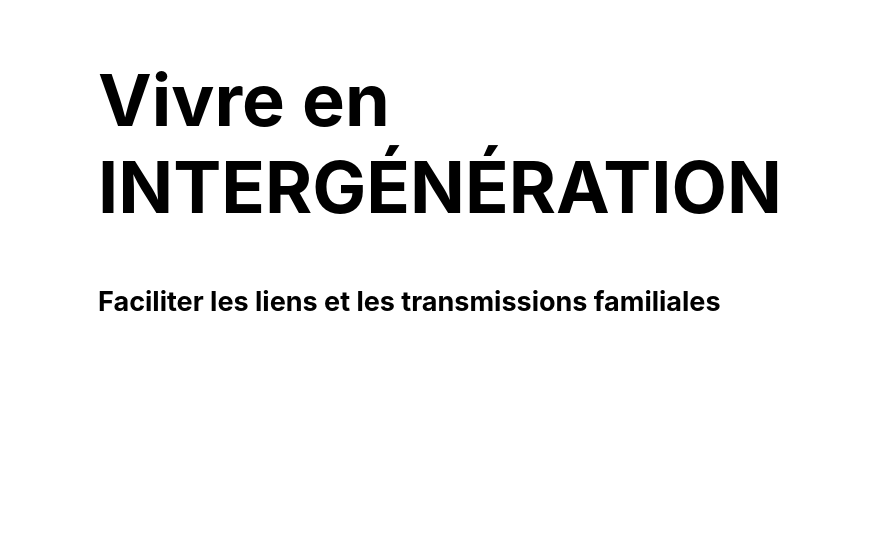
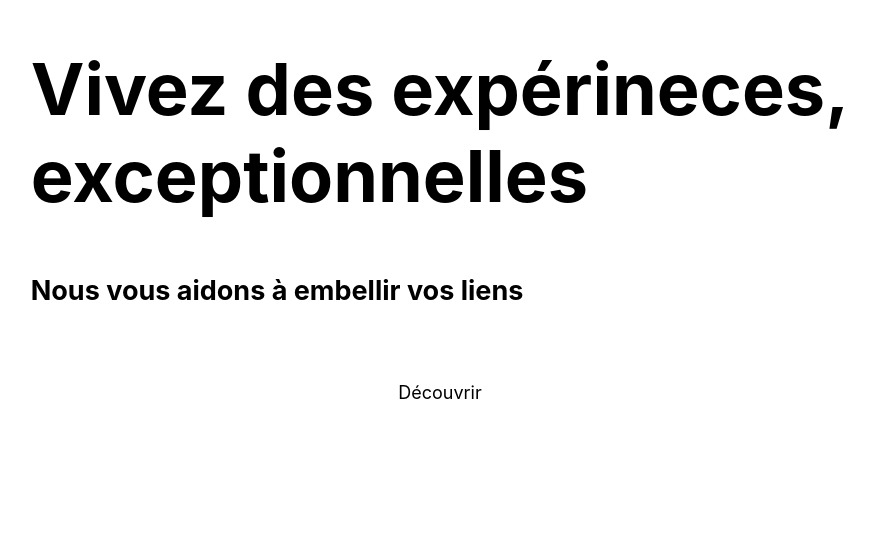
Before and after one commit to Forofoot/tropican-lp, a Next.js app: page / in a window 1280 px wide. Shown: the part 260-800 px from the top of the page, without its empty margins (200-1074 px from the left). Built offline with nearby package versions, Linux system fonts and the light colour scheme; no server answers.

Commit message:
add gtag

```diff
--- a/components/Hero.js
+++ b/components/Hero.js
@@ -1,5 +1,7 @@
 import styled from 'styled-components'
+import GlobalCSS from '../styles/global.css'
 import Image from 'next/image'
+import Link from 'next/link'
 
 const HeroStyle = styled.div`
     .container{
@@ -82,8 +84,15 @@ const Hero = () => {
                 />
             </div>
             <div className='containerInfo'>
-                <h1>Vivre en<br></br> <span className='highlight'>intergénération</span></h1>
-                <h2>Faciliter les liens et les transmissions familiales</h2>
+                <h1>Vivez des expérineces,<br></br>exceptionnelles</h1>
+                <h2>Nous vous aidons à embellir vos liens</h2>
+            </div>
+            <div>
+                <Link href="/">
+                    <a>
+                        Découvrir
+                    </a>
+                </Link>
             </div>
             <div className='containerScroll'>
                 <Image
--- a/styles/global.css.js
+++ b/styles/global.css.js
@@ -97,4 +97,9 @@ export default createGlobalStyle`
     box-shadow: 0px 0px 10px rgba(0, 0, 0, 0.2);
     border-radius: 30px;
   }
+  .btn{
+    border-radius: 20px;
+    background-color: #1F2AF3;
+    color: #fff;
+  }
 `
```
